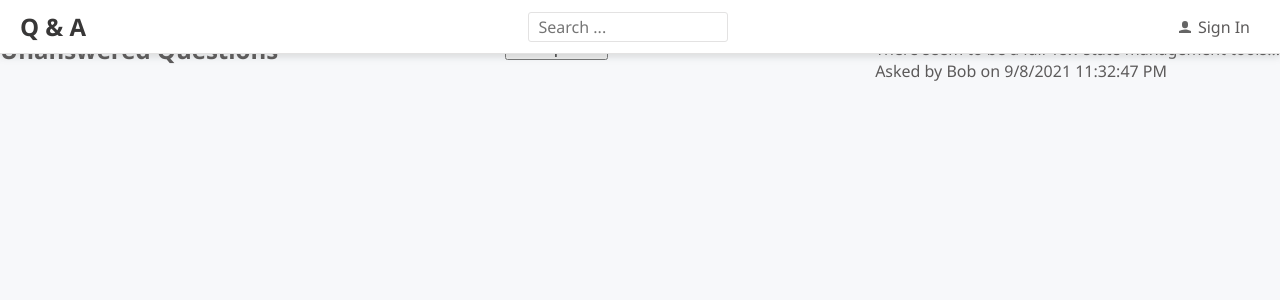
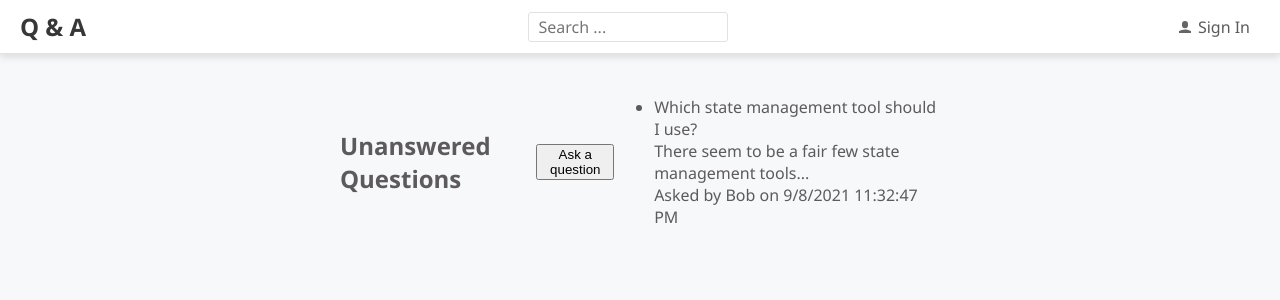
Before and after one commit to ZahraB21/Q-A, a React (Create React App) app: page / in a window 1280 px wide. Shown: the top 300 px of the page. Built offline with nearby package versions, Linux system fonts and the light colour scheme.

Commit message:
Importing css and adding necessary styling to elements

```diff
--- a/src/Page.tsx
+++ b/src/Page.tsx
@@ -1,3 +1,6 @@
+/** @jsxImportSource @emotion/react */
+import { css } from '@emotion/react';
+
 import React from 'react';
 import { PageTitle } from './PageTitle';
 
@@ -8,7 +11,13 @@ interface Props {
 
 export const Page = ({ title, children }: Props) => {
   return (
-    <div>
+    <div
+      css={css`
+        margin: 50px auto 20px auto;
+        padding: 30px 20px;
+        max-width: 600px;
+      `}
+    >
       {title && <PageTitle>{title}</PageTitle>}
       {children}
     </div>
```
